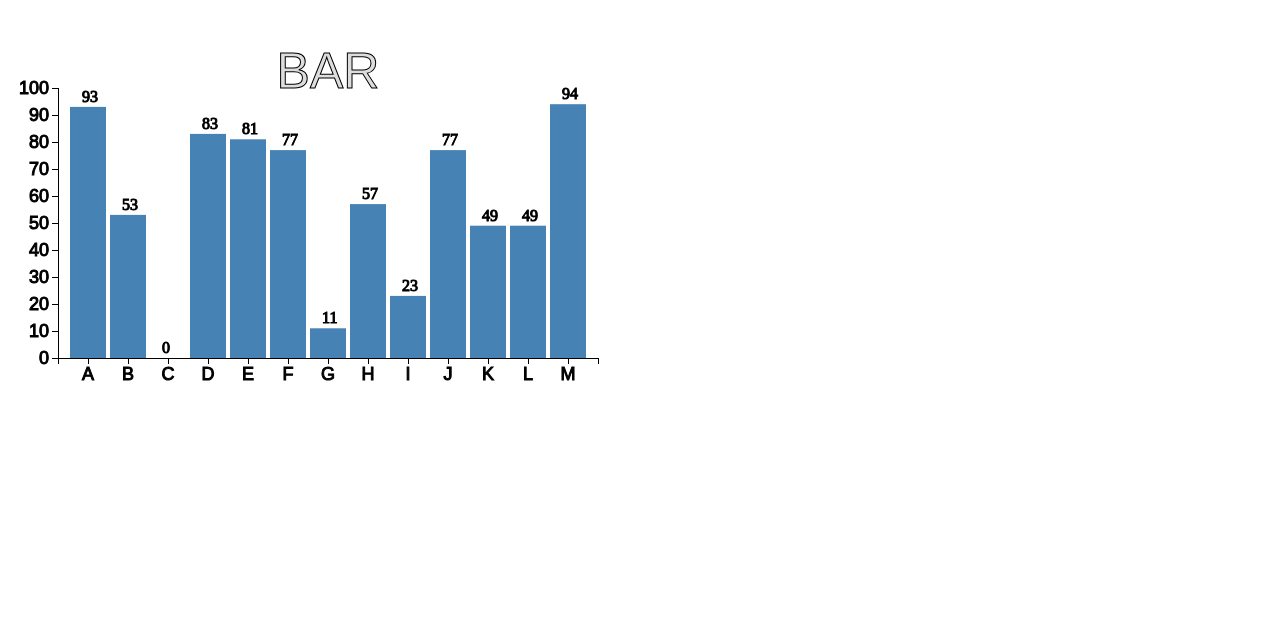
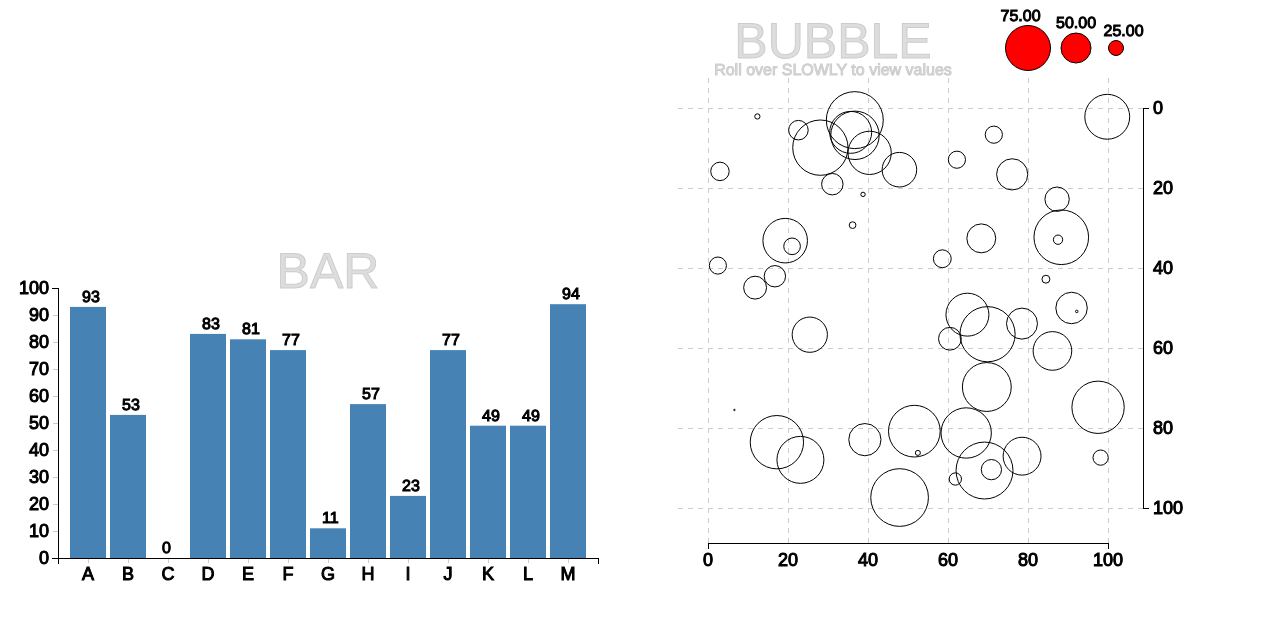
Before and after one commit to gang-qiu/D3-graphs, a plain HTML site: page index.html in a window 1280 px wide. Drawn offline with Linux system fonts and the light colour scheme.

Commit message:
adds bubble chart

```diff
--- a/bar_chart.js
+++ b/bar_chart.js
@@ -1,5 +1,3 @@
-// 2153274647 - dad
-
 (function(){document.addEventListener("DOMContentLoaded", function(event) {
 	var margin = {top: 80, bottom: 50, left: 50, right: 10};
 	var outerWidth = 600, outerHeight = 400, dataMax = 100;
@@ -37,13 +35,14 @@
         .orient('left')
 
     // chart element
-	var chart = d3.select('#svg-chart')
-		.attr({'width': outerWidth, 'height': outerHeight})
+	var chart = d3.select('#chart')
+        .append('svg')
+		.attr({'class': 'svg-chart', 'width': outerWidth, 'height': outerHeight})
 
     // define the `g` elements for the graph and 2 axes
     chart.append('g')
         .attr('transform', 'translate('+ margin.left +','+ margin.top +')')
-        .attr('id', 'graph')
+        .attr('id', 'bar-graph')
         .append('text')
             .text('BAR')
             .attr('x', innerWidth/2)
@@ -62,7 +61,7 @@
         .call(yAxis)
 
     // add a `g` element to set the position for each bar
-    d3.select('#graph').selectAll('.bar')
+    d3.select('#bar-graph').selectAll('.bar')
         .data(data)
         .enter()
 		.append('g')
--- /dev/null
+++ b/bubble_chart.js
@@ -0,0 +1,128 @@
+(function(){document.addEventListener("DOMContentLoaded", function(event) {
+
+	var numData = 50, xMax = 100, yMax = 100, zMax = 100, rMax = 30;
+	var margin = {top: 100, bottom: 100, left: 100, right: 100};
+	var outerWidth = 600, outerHeight = 600, dataMax = 100;
+	var innerWidth = outerWidth - margin.left - margin.right;
+	var innerHeight = outerHeight - margin.top - margin.bottom;
+	var axisMargin = rMax/2 + 20;
+
+	// generate a list of random x,y,z data
+	var makeData = function() {
+		// generate a random number scaled by `max`
+		var rand = function(max) {return Math.random() * max;};
+
+		var dataSet = [];
+		for(var i=0; i<numData; i++) {
+			dataSet.push({'x': rand(xMax), 'y': rand(yMax), 'z': rand(zMax)})
+		}
+		return dataSet;
+	}
+
+    // insert a new SVG chart
+	var chart = d3.select('#chart')
+        .append('svg')
+		.attr({'class': 'svg-chart', 'width': outerWidth, 'height': outerHeight})
+
+	// define axes
+	var x = d3.scale.linear()
+		.domain([0, xMax])
+		.range([0, innerWidth])
+
+	var y = d3.scale.linear()
+		.domain([0, yMax])
+		.range([0, innerHeight])
+
+	var r = d3.scale.linear()
+		.domain([0, zMax])
+		.range([0, rMax])
+
+	var xAxis = d3.svg.axis()
+		.scale(x)
+		.orient('bottom')
+		.ticks(5)
+		.innerTickSize(-(innerWidth + axisMargin*2))
+		.tickPadding(10)
+
+	var yAxis = d3.svg.axis()
+		.scale(y)
+		.orient('right')
+		.ticks(5)
+		.innerTickSize(-(innerWidth + axisMargin*2))
+		.tickPadding(10)
+
+	// add axes to chart
+	chart.append('g')
+		.attr('transform', 'translate('+ margin.left +','+ (margin.top + innerHeight + axisMargin) +')')
+		.attr('class', 'x axis')
+		.call(xAxis)
+
+	chart.append('g')
+		.attr('transform', 'translate('+ (margin.left + innerWidth + axisMargin) + ','+ margin.top +')')
+		.attr('class', 'y axis')
+		.call(yAxis)
+
+	// add super cool title to the chart
+	chart.append('g')
+		.attr('transform', 'translate('+ margin.left/4 +','+ margin.top/2 +')')
+        .append('text')
+            .text('BUBBLE')
+            .attr('x', innerWidth/2)
+            .attr('y', 0)
+            .attr('class', 'watermark')
+            .attr('text-anchor', 'middle')
+
+    chart.append('g')
+		.attr('transform', 'translate('+ margin.left/4 +','+ margin.top/1.5 +')')
+        .append('text')
+            .text('Roll over SLOWLY to view values')
+            .attr('x', innerWidth/2)
+            .attr('y', 0)
+            .attr('class', 'small watermark')
+            .attr('text-anchor', 'middle')
+
+	// add legend
+	var legend = chart.append('g')
+		.attr('transform', 'translate('+ (margin.left + innerWidth * 0.1) +',0)')
+		.attr('class', 'legend')
+		.selectAll('.legend-data')
+		.data([{'x': 70, 'y': 10, 'z': 75},
+			   {'x': 82, 'y': 10, 'z': 50},
+			   {'x': 92, 'y': 10, 'z': 25}])
+		.enter().append('g')
+			.attr('class', 'bubble-group')
+
+	legend.append('circle')
+		.attr('class', 'bubble')
+		.attr('cx', function(d) {return x(d.x)})
+		.attr('cy', function(d) {return y(d.y)})
+		.attr('r',  function(d) {return r(d.z)})
+
+	legend.append('text')
+		.text(function(d) {return (d.z).toFixed(2)})
+		.attr('x', function(d) {return x(d.x - r(d.z)/4) - 5})
+		.attr('y', function(d) {return y(d.y - r(d.z)/4) - 5})
+
+	// add the actual graph
+	var graph = chart.append('g')
+		.attr('id', 'bubble-chart')
+		.attr('transform', 'translate('+ margin.left +','+ margin.top +')')
+		.selectAll('.bubble-group')
+		.data(makeData())
+
+	graph.enter().append('g')
+		.attr('class', 'bubble-group')
+
+
+	graph.append('circle')
+		.attr('class', 'bubble')
+		.attr('cx', function(d) {return x(d.x)})
+		.attr('cy', function(d) {return y(d.y)})
+		.attr('r',  function(d) {return r(d.z)})
+
+	graph.append('text')
+		.text(function(d) {return (d.z).toFixed(2)})
+		.attr('x', function(d) {return x(d.x - r(d.z)/4) - 5})
+		.attr('y', function(d) {return y(d.y - r(d.z)/4) - 5})
+		.attr('class', 'hidden')
+})})()
--- a/index.html
+++ b/index.html
@@ -4,11 +4,10 @@
 	<title>D3 Test!</title>
 	<script src="./d3.min.js"></script>
 	<script src="./bar_chart.js"></script>
+	<script src="./bubble_chart.js"></script>
 	<link rel="stylesheet" type="text/css" href="./style.css">
 </head>
 <body>
-	<div id="chart">
-		<svg id="svg-chart"></svg>
-	</div>
+	<div id="chart"></div>
 </body>
 </html>
--- a/style.css
+++ b/style.css
@@ -14,15 +14,29 @@ svg {
 	clear: both;
 }
 
-#svg-chart text {
+svg .tick line {
+	stroke: #ccc;
+	stroke-dasharray: 5,5;
+}
+
+svg.svg-chart {
+	margin-bottom: 30px;
+}
+
+svg circle {
+	fill: none;
 	stroke: #000;
 }
 
-#svg-chart rect {
+.svg-chart text {
+	stroke: #000;
+}
+
+.svg-chart rect {
 	fill: steelblue;
 }
 
-#svg-chart rect:hover {
+.svg-chart rect:hover {
 	fill: red;
 }
 
@@ -41,17 +55,36 @@ svg {
 	display: none;
 }
 
-.hidden:hover {
+.legend {
+	stroke: #ccc
+}
+
+.legend circle {
+	fill: red;
+}
+
+g.bubble-group:hover text.hidden{
 	display: block !important;
+}
+
+.bubble:hover {
+	fill: red !important;
 }
 
 .bar rect:hover {
 	fill: #000 !important;
 }
 
+text {
+	font: 16px helvetica, sans-serif;
+}
+
 svg .watermark {
 	fill: #ddd;
-	stroke: #fff;
-	font: 50px sans-serif;
-	text-anchor
+	stroke: #ccc;
+	font-size: 50px;
 }
+
+.small {
+	font-size: 16px !important;
+}
```
Also changed, not shown: 1 other file.
